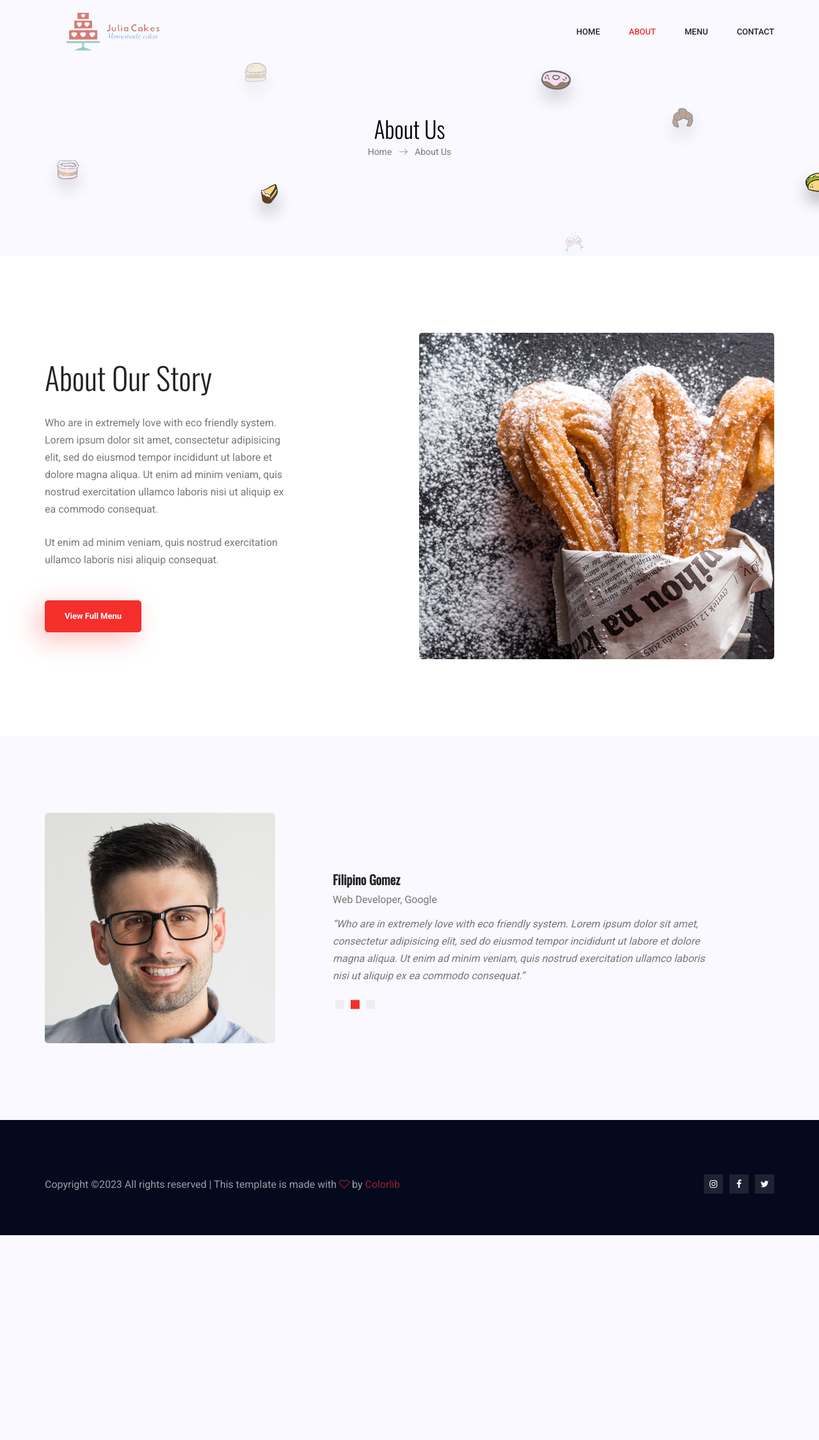
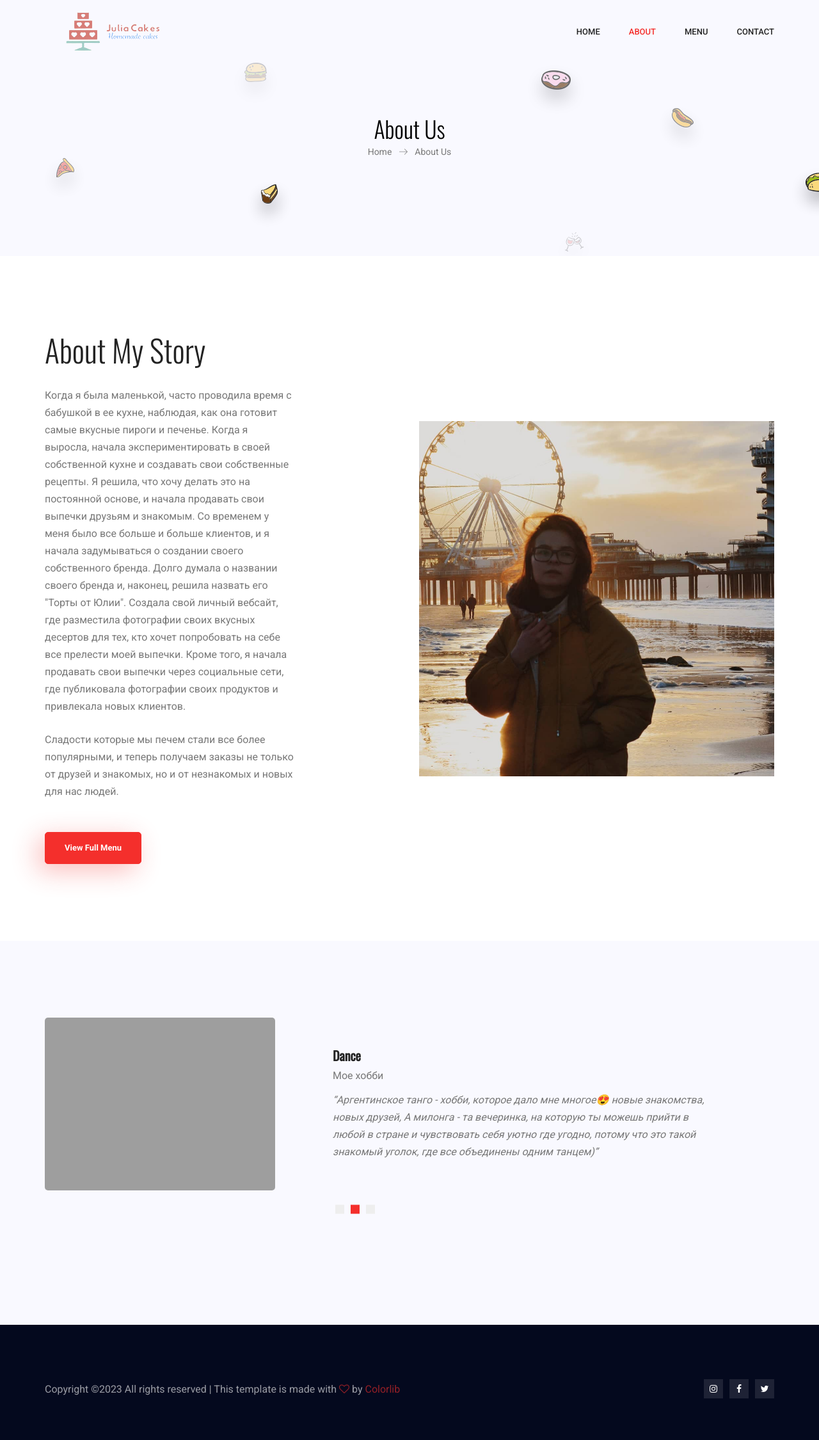
Before and after one commit to Tosic48/food_bar, a Django app: page /about-us in a window 1280 px wide. Shown: the whole page at 64% size. Before the commit the page ends 1930 px from the top, so only its background shows below. Run offline with Django 4.2, Linux system fonts and the light colour scheme; some libraries are stand-ins or nearby versions; grey boxes are pictures that could not be loaded.

```diff
--- a/main/templates/main/about-us.html
+++ b/main/templates/main/about-us.html
@@ -83,13 +83,21 @@
 			<div class="row story_inner">
 				<div class="col-lg-6">
 					<div class="story_text">
-						<h2>About Our Story</h2>
+						<h2>About My Story</h2>
 						<hr>
-						<p>Who are in extremely love with eco friendly system. Lorem ipsum dolor sit amet, consectetur adipisicing elit, sed
-							do eiusmod tempor incididunt ut labore et dolore magna aliqua. Ut enim ad minim veniam, quis nostrud exercitation
-							ullamco laboris nisi ut aliquip ex ea commodo consequat.</p>
-						<p>Ut enim ad minim veniam, quis nostrud exercitation ullamco laboris nisi aliquip consequat.</p>
-						<a class="main_btn" href="#">View Full Menu</a>
+						<p>Когда я была маленькой, часто проводила время с бабушкой в ее кухне, наблюдая,
+                            как она готовит самые вкусные пироги и печенье. Когда я выросла, начала экспериментировать
+                            в своей собственной кухне и создавать свои собственные рецепты. Я решила, что хочу делать
+                            это на постоянной основе, и начала продавать свои выпечки друзьям и знакомым. Со временем
+                            у меня было все больше и больше клиентов, и я начала задумываться о создании своего
+                            собственного бренда. Долго думала о названии своего бренда и, наконец, решила назвать его
+                            "Торты от Юлии". Создала свой личный вебсайт, где разместила фотографии своих вкусных
+                            десертов для тех, кто хочет попробовать на себе все прелести моей выпечки. Кроме того,
+                            я начала продавать свои выпечки через социальные сети, где публиковала фотографии своих
+                            продуктов и привлекала новых клиентов.</p>
+						<p>Сладости которые мы печем стали все более популярными, и теперь получаем заказы не только
+                            от друзей и знакомых, но и от незнакомых и новых для нас людей.</p>
+						<a class="main_btn" href="{% url 'main:menu' %}">View Full Menu</a>
 					</div>
 				</div>
 				<div class="col-lg-6">
@@ -103,7 +111,7 @@
 	<!--================End Story Area =================-->
 
 	<!--================Member Area =================-->
-	<section class="testimonials_area section_gap">
+	<section class="testimonials_area section_gap position-relative">
 		<div class="container">
 			<div class="testi_slider owl-carousel">
 				<div class="item">
@@ -113,11 +121,11 @@
 						</div>
 						<div class="col-lg-8">
 							<div class="testi_text">
-								<h4>Filipino Gomez</h4>
-								<h5>Web Developer, Google</h5>
-								<p>“Who are in extremely love with eco friendly system. Lorem ipsum dolor sit amet, consectetur adipisicing elit,
-									sed do eiusmod tempor incididunt ut labore et dolore magna aliqua. Ut enim ad minim veniam, quis nostrud exercitation
-									ullamco laboris nisi ut aliquip ex ea commodo consequat.”</p>
+								<h4>Julia Kulinkovich</h4>
+								<h5>КОНДИТЕР</h5>
+								<p>“Меня зовут Юля и я занимаюсь любимым делом это пеку для вас тортики и прочие вкусные штуки.
+                                    Я долго шла к этому и наконец я поняла, что доставляет мне радость.
+                                    Сейчас я кондитер с опытом 5 лет и могу предложить вам большой ассортимент на любой вкус.”</p>
 							</div>
 						</div>
 					</div>
@@ -125,15 +133,16 @@
 				<div class="item">
 					<div class="row">
 						<div class="col-lg-4">
-							<img src="../../static/main/img/testimonials/testi-1.jpg" alt="">
+							<img src="../../static/main/img/testimonials/testi-2.jpg" alt="">
 						</div>
 						<div class="col-lg-8">
 							<div class="testi_text">
-								<h4>Filipino Gomez</h4>
-								<h5>Web Developer, Google</h5>
-								<p>“Who are in extremely love with eco friendly system. Lorem ipsum dolor sit amet, consectetur adipisicing elit,
-									sed do eiusmod tempor incididunt ut labore et dolore magna aliqua. Ut enim ad minim veniam, quis nostrud exercitation
-									ullamco laboris nisi ut aliquip ex ea commodo consequat.”</p>
+								<h4>Dance</h4>
+								<h5>Мое хобби</h5>
+								<p>“Аргентинское танго - хобби, которое дало мне многое😍
+                                    новые знакомства, новых друзей, А милонга - та вечеринка,
+                                    на которую ты можешь прийти в любой в стране и чувствовать себя уютно где угодно,
+                                    потому что это такой знакомый уголок, где все объединены одним танцем)”</p>
 							</div>
 						</div>
 					</div>
@@ -141,15 +150,14 @@
 				<div class="item">
 					<div class="row">
 						<div class="col-lg-4">
-							<img src="../../static/main/img/testimonials/testi-1.jpg" alt="">
+							<img src="../../static/main/img/testimonials/testi-3.jpg" alt="">
 						</div>
 						<div class="col-lg-8">
 							<div class="testi_text">
-								<h4>Filipino Gomez</h4>
-								<h5>Web Developer, Google</h5>
-								<p>“Who are in extremely love with eco friendly system. Lorem ipsum dolor sit amet, consectetur adipisicing elit,
-									sed do eiusmod tempor incididunt ut labore et dolore magna aliqua. Ut enim ad minim veniam, quis nostrud exercitation
-									ullamco laboris nisi ut aliquip ex ea commodo consequat.”</p>
+								<h4>Образование</h4>
+								<h5>Сертификат об окончании куланырных курсов</h5>
+								<p>“Мы все прекрасно знаем, что хороший специалист должен постоянно изучать
+                                    что-то новое и двигать границы своих возможностей дальше.”</p>
 							</div>
 						</div>
 					</div>
@@ -167,7 +175,7 @@
 Copyright &copy;<script>document.write(new Date().getFullYear());</script> All rights reserved | This template is made with <i class="fa fa-heart-o" aria-hidden="true"></i> by <a href="https://colorlib.com" target="_blank">Colorlib</a>
 <!-- Link back to Colorlib can't be removed. Template is licensed under CC BY 3.0. --></p>
 				<div class="col-lg-4 col-md-4 footer-social">
-					<a href="#"><i class="fa fa-instagram"></i></a>
+					<a href="https://www.instagram.com/julia.cakes_/"><i class="fa fa-instagram"></i></a>
 					<a href="#"><i class="fa fa-facebook"></i></a>
 					<a href="#"><i class="fa fa-twitter"></i></a>
 				</div>
```
Also changed, not shown: main/templates/main/index.html (+57 -58 lines), main/static/main/img/banner/shape5.png, main/static/main/img/banner/shape6.png, main/static/main/img/banner/shape7.png, main/static/main/img/banner/shape9.png, main/static/main/img/favicon.png, main/static/main/img/gallery/g1.jpg, main/static/main/img/gallery/g3.jpg, main/static/main/img/gallery/g4.jpg, main/static/main/img/gallery/g5.jpg, main/static/main/img/story/story-1.jpg, main/static/main/img/story/story-2.jpg (deleted), main/static/main/img/testimonials/testi-1.jpg.
